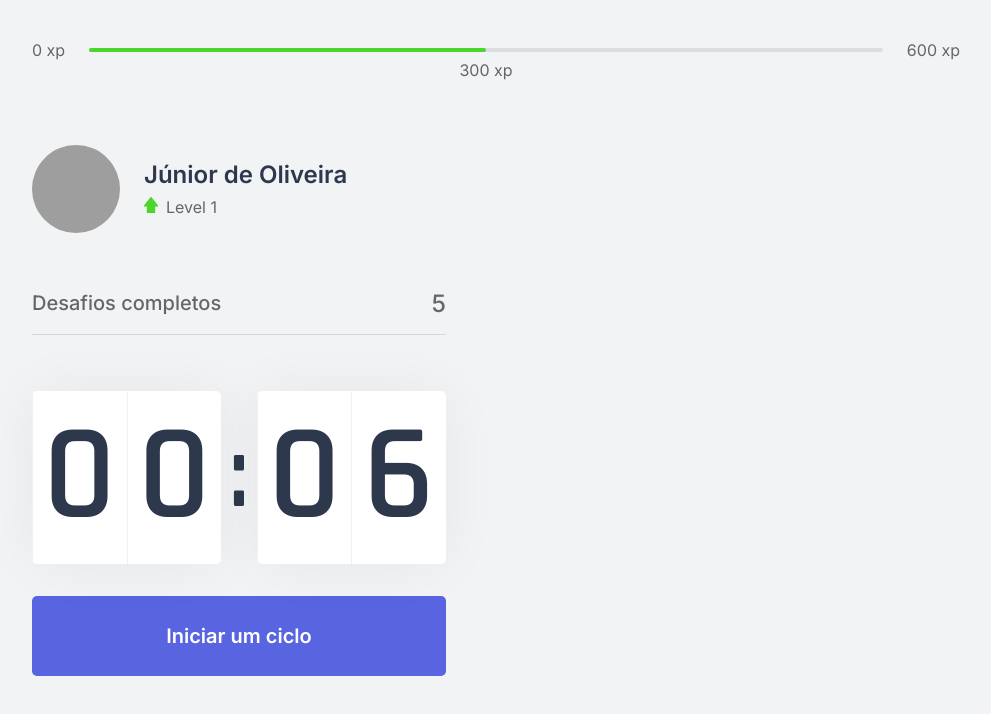
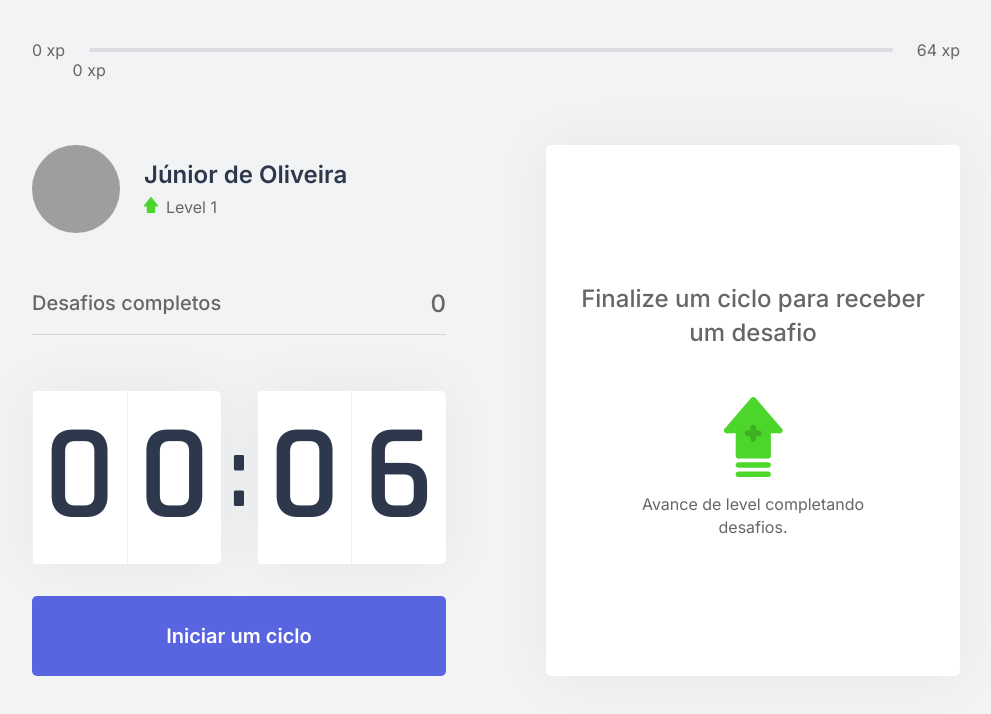
Before and after one commit to ellismarjr/moveit-nextjs, a Next.js app: page / in a window 1280 px wide. Shown: the top 714 px of the page, without its empty margins (144-1135 px from the left). Built offline with nearby package versions, Linux system fonts and the light colour scheme; grey boxes are pictures that could not be loaded.

Commit message:
feat: implement contextAPI in challenges

```diff
--- /dev/null
+++ b/challenges.json
@@ -0,0 +1,62 @@
+[
+  {
+    "type": "body",
+    "description": "Estique um de seus braços com a palma da mão virada para frente e puxe os dedos para cima por 10 segundos por mão.",
+    "amount": 80
+  },
+  {
+    "type": "body",
+    "description": "Estique seu braço contra o peito e puxe-o utilizando o outro braço por 10 segundos por braço.",
+    "amount": 60
+  },
+  {
+    "type": "body",
+    "description": "Puxe seu pescoço com a ajuda da mão para a direita e para a esquerda, permanecendo na posição por alguns segundos.",
+    "amount": 70
+  },
+  {
+    "type": "body",
+    "description": "Com as duas mãos na parte de trás da cabeça, leve-a para baixo, alongando a parte de trás da região.",
+    "amount": 60
+  },
+  {
+    "type": "body",
+    "description": "Cruze as pernas e desça com as mãos esticadas em direção ao chão. Repita o movimento com a outra perna na frente.",
+    "amount": 100
+  },
+  {
+    "type": "body",
+    "description": "Sentado, abra as pernas e tente encostar as palmas das mãos no chão, repita 3 vezes por 5 segundos.",
+    "amount": 80
+  },
+  {
+    "type": "body",
+    "description": "Puxe o joelho de encontro ao peito e segure, troque de perna após 10 segundos.",
+    "amount": 50
+  },
+  {
+    "type": "body",
+    "description": "Sentado, cruze uma perna e incline seu tronco à frente, troque de perna após 10 segundos.",
+    "amount": 80
+  },
+  {
+    "type": "eye",
+    "description": "Sentado, feche os olhos e cubra-os com as palmas da mão durante 2 minutos, depois abra normalmente.",
+    "amount": 90
+  },
+  {
+    "type": "eye",
+    "description": "Em algum ambiente aberto, olhe o mais longe que puder em quatro direções por 3s, mexa apenas os olhos. Repita 3 vezes.",
+    "amount": 140
+  },
+  {
+    "type": "eye",
+    "description": "Usando os polegares, massage a área abaixo das sobrancelhas em movimentos circulares por 15 segundos.",
+    "amount": 70
+  },
+  {
+    "type": "body",
+    "description": "Em pé, gire a cintura o máximo que puder para a esquerda, segure por cinco segundos. Repita para a direita.",
+    "amount": 90
+  }
+]
--- /dev/null
+++ b/src/components/ChallengeBox.tsx
@@ -0,0 +1,48 @@
+import { useContext } from 'react';
+import { ChallengesContext } from '../contexts/ChallengesContext';
+import styles from '../styles/components/ChallengeBox.module.css';
+
+export function ChallengeBox() {
+  const { activeChallenge, resetChallenge } = useContext(ChallengesContext);
+
+  return (
+    <div className={styles.challengeBoxContainer}>
+      {activeChallenge ? (
+        <div className={styles.challengeActive}>
+          <header>Ganhe {activeChallenge.amount} xp</header>
+
+          <main>
+            <img src={`icons/${activeChallenge.type}.svg`} alt="" />
+            <strong>Novo desafio</strong>
+            <p>{activeChallenge.description}</p>
+          </main>
+
+          <footer>
+            <button
+              type="button"
+              className={styles.challengeFailedButton}
+              onClick={resetChallenge}
+            >
+              Falhei
+            </button>
+            <button
+              type="button"
+              className={styles.challengeSucceededButton}
+            >
+              Completei
+            </button>
+          </footer>
+        </div>
+      ) : (
+          <div className={styles.challengeNotActive}>
+            <strong>Finalize um ciclo para receber um desafio</strong>
+            <p>
+              <img src="icons/level-up.svg" alt="Level Up" />
+          Avance de level completando desafios.
+        </p>
+          </div>
+        )
+      }
+    </div >
+  );
+}
--- a/src/components/CompletedChallenges.tsx
+++ b/src/components/CompletedChallenges.tsx
@@ -1,10 +1,13 @@
+import { useContext } from 'react';
+import { ChallengesContext } from '../contexts/ChallengesContext';
 import styles from '../styles/components/CompletedChallenges.module.css';
 
 export function CompletedChallenges() {
+  const { challengesCompleted } = useContext(ChallengesContext);
   return (
     <div className={styles.completedChallengesContainer}>
       <span>Desafios completos</span>
-      <span>5</span>
+      <span>{challengesCompleted}</span>
     </div>
   );
 }
--- a/src/components/Countdown.tsx
+++ b/src/components/Countdown.tsx
@@ -1,9 +1,12 @@
-import { useState, useEffect } from 'react';
+import { useState, useEffect, useContext } from 'react';
+import { ChallengesContext } from '../contexts/ChallengesContext';
 import styles from '../styles/components/Countdown.module.css';
 
 let countdownTimeout: NodeJS.Timeout;
 
 export function Countdown() {
+  const { startNewChallenge } = useContext(ChallengesContext);
+
   const [time, setTime] = useState(0.1 * 60);
   const [isActive, setIsActive] = useState(false);
   const [hasFinished, setHasFinished] = useState(false);
@@ -32,7 +35,7 @@
     } else if (isActive && time === 0) {
       setHasFinished(true);
       setIsActive(false);
-      console.log('finalizou')
+      startNewChallenge();
     }
   }, [isActive, time]);
 
--- a/src/components/ExperienceBar.tsx
+++ b/src/components/ExperienceBar.tsx
@@ -1,15 +1,21 @@
+import { useContext } from 'react';
+import { ChallengesContext } from '../contexts/ChallengesContext';
 import styles from '../styles/components/ExperienceBar.module.css';
 
 export function ExperienceBar() {
+  const { currentExperience, experienceToNextLevel } = useContext(ChallengesContext);
+
+  const percentToNextLevel = Math.round(currentExperience * 100) / experienceToNextLevel;
+
   return (
     <header className={styles.experienceBar}>
       <span>0 xp</span>
       <div>
-        <div style={{ width: '50%' }} />
+        <div style={{ width: `${percentToNextLevel}%` }} />
 
-        <span className={styles.currentExperience} style={{ left: '50%' }}>300 xp</span>
+        <span className={styles.currentExperience} style={{ left: `${percentToNextLevel}%` }}>{currentExperience} xp</span>
       </div>
-      <span>600 xp</span>
+      <span>{experienceToNextLevel} xp</span>
     </header>
   );
 }
--- /dev/null
+++ b/src/contexts/ChallengesContext.tsx
@@ -0,0 +1,67 @@
+import { createContext, useState, ReactNode } from 'react';
+
+import challenges from '../../challenges.json';
+
+interface Challenge {
+  type: "body" | "eye";
+  description: string;
+  amount: number;
+}
+
+interface ChallengesContextData {
+  level: number;
+  currentExperience: number;
+  challengesCompleted: number;
+  activeChallenge: Challenge;
+  experienceToNextLevel: number;
+  levelUp: () => void;
+  startNewChallenge: () => void;
+  resetChallenge: () => void;
+}
+
+interface ChallengesProviderProps {
+  children: ReactNode;
+}
+
+export const ChallengesContext = createContext({} as ChallengesContextData);
+
+
+export function ChallengeProvider({ children }: ChallengesProviderProps) {
+  const [level, setLevel] = useState(1);
+  const [currentExperience, setCurrentExperience] = useState(0);
+  const [challengesCompleted, setChallengesCompleted] = useState(0);
+
+  const [activeChallenge, setActiveChallenge] = useState(null);
+
+  const experienceToNextLevel = Math.pow((level + 1) * 4, 2)
+
+  function levelUp() {
+    setLevel(level + 1);
+  }
+
+  function startNewChallenge() {
+    const randomChallengeIndex = Math.floor(Math.random() * challenges.length);
+    const challenge = challenges[randomChallengeIndex];
+
+    setActiveChallenge(challenge);
+  }
+
+  function resetChallenge() {
+    setActiveChallenge(null);
+  }
+
+  return (
+    <ChallengesContext.Provider
+      value={{ level,
+        levelUp,
+        currentExperience,
+        challengesCompleted,
+        startNewChallenge,
+        activeChallenge,
+        resetChallenge,
+        experienceToNextLevel
+        }}>
+      {children}
+    </ChallengesContext.Provider>
+  );
+}
--- a/src/pages/_app.tsx
+++ b/src/pages/_app.tsx
@@ -1,7 +1,12 @@
+import { ChallengeContext, ChallengeProvider } from '../contexts/ChallengesContext';
 import '../styles/global.css';
 
 function MyApp({ Component, pageProps }) {
-  return <Component {...pageProps} />
+  return (
+    <ChallengeProvider>
+      <Component {...pageProps} />
+    </ChallengeProvider>
+  );
 }
 
 export default MyApp
--- a/src/pages/index.tsx
+++ b/src/pages/index.tsx
@@ -3,6 +3,7 @@
 import { Countdown } from '../components/Countdown';
 import { ExperienceBar } from '../components/ExperienceBar'
 import { Profile } from '../components/Profile'
+import { ChallengeBox } from '../components/ChallengeBox';
 
 import styles from '../styles/pages/Home.module.css';
 
@@ -21,6 +22,7 @@
           <Countdown />
         </div>
         <div>
+          <ChallengeBox />
         </div>
       </section>
     </div>
--- /dev/null
+++ b/src/styles/components/ChallengeBox.module.css
@@ -0,0 +1,110 @@
+.challengeBoxContainer {
+  height: 100%;
+
+  background: var(--white);
+  border-radius: 5px;
+  box-shadow: 0 0 60px rgba(0, 0, 0, 0.05);
+  padding: 1.5rem 2rem;
+
+  display: flex;
+  flex-direction: column;
+  align-items: center;
+  justify-content: center;
+
+  text-align: center;
+}
+
+.challengeNotActive {
+  display: flex;
+  flex-direction: column;
+  align-items: center;
+}
+
+.challengeNotActive strong {
+  font-size: 1.5rem;
+  font-weight: 500;
+  line-height: 1.4;
+}
+
+.challengeNotActive p {
+  display: flex;
+  flex-direction: column;
+  align-items: center;
+  line-height: 1.4;
+  max-width: 70%;
+  margin-top: 3rem;
+}
+
+.challengeNotActive img {
+  margin-bottom: 1rem;
+}
+
+.challengeActive {
+  height: 100%;
+
+  display: flex;
+  flex-direction: column;
+}
+
+.challengeActive header {
+  color: var(--blue);
+  font-weight: 600;
+  font-size: 1.25rem;
+  padding: 0 2rem 1.5rem;
+  border-bottom: 1px solid var(--gray-line);
+}
+
+.challengeActive main {
+  flex: 1;
+  display: flex;
+  flex-direction: column;
+  align-items: center;
+  justify-content: center;
+}
+
+.challengeActive main strong {
+  font-size: 2rem;
+  font-weight: 600;
+  color: var(--title);
+  margin: 1.5rem 0 1rem;
+}
+
+.challengeActive main p {
+  line-height: 1.5;
+}
+
+.challengeActive footer {
+  display: grid;
+  grid-template-columns: 1fr 1fr;
+  gap: 1rem;
+}
+
+.challengeActive footer button {
+  height: 3rem;
+
+  display: flex;
+  align-items: center;
+  justify-content: center;
+
+  border: 0;
+  border-radius: 5px;
+
+  color: var(--white);
+
+  font-size: 1rem;
+  font-weight: 600;
+
+  transition: filter 0.2s;
+}
+
+.challengeActive footer button.challengeFailedButton {
+  background: var(--red);
+}
+
+.challengeActive footer button.challengeSucceededButton {
+  background: var(--green);
+}
+
+.challengeActive footer button:hover {
+  filter: brightness(0.9);
+}
```
